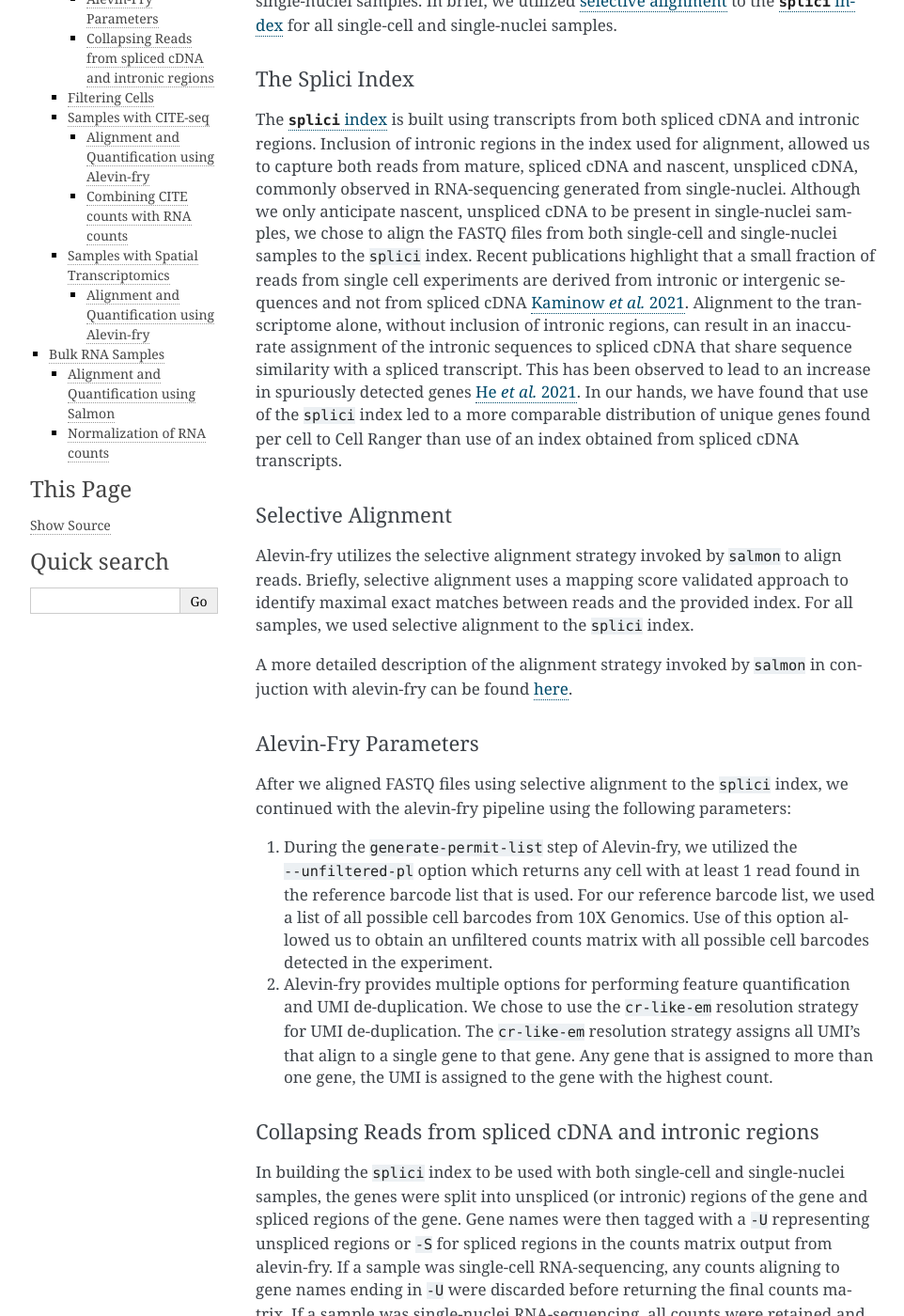
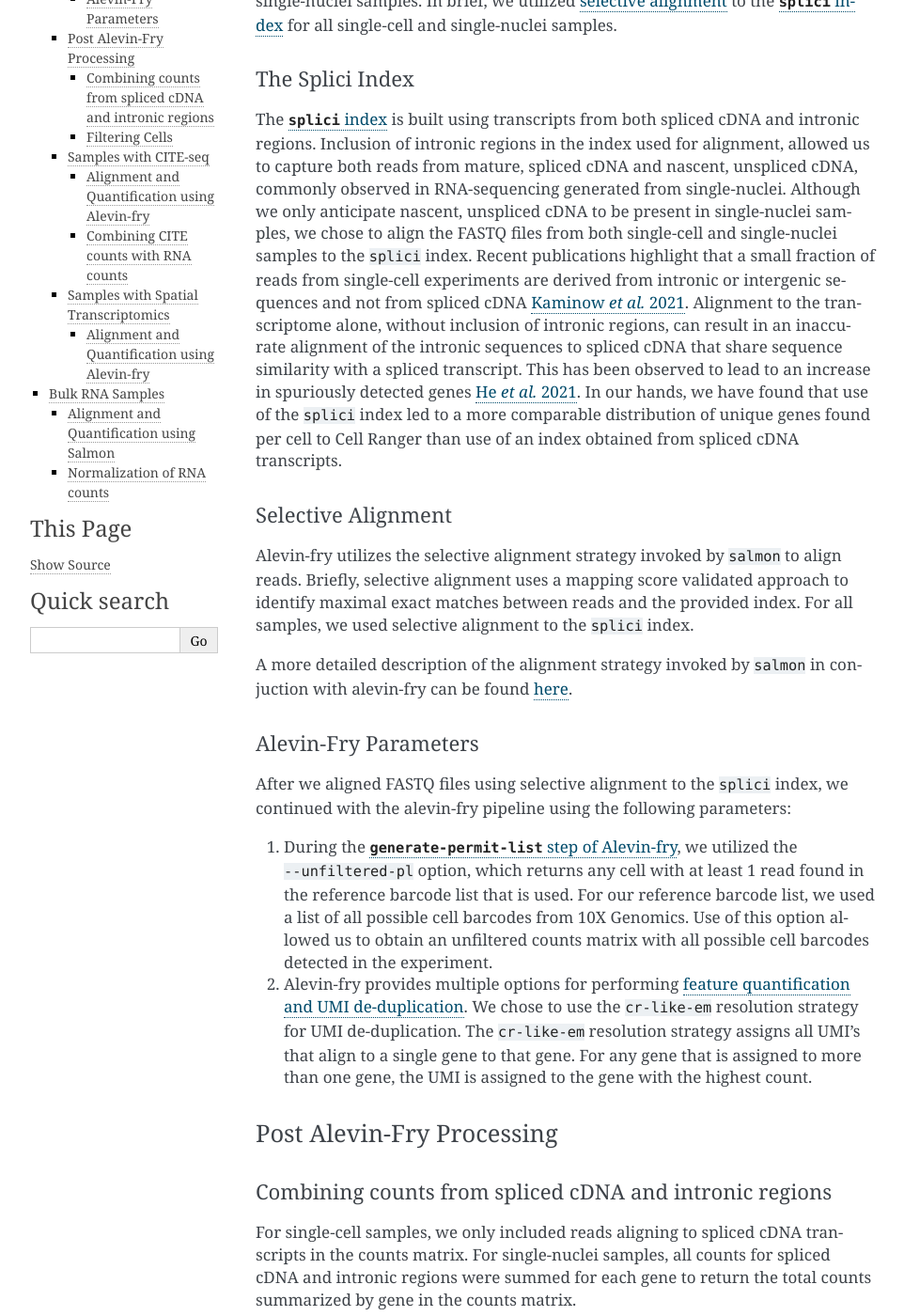
Before and after one commit to DongzeHE/scpca-docs, a Sphinx documentation site: the page built from docs/processing_information.md, in a window 1280 px wide and 1400 px high, scrolled down 274 px. Shown: the whole window at 94% size, without its empty margins (148-1110 px from the left). Built offline with Sphinx 7.4.7, drawn with Linux system fonts in a browser that asks for light colours; some of the changed text lies outside the part shown.

Commit message:
edit combining reads section

```diff
--- a/docs/processing_information.md
+++ b/docs/processing_information.md
@@ -12,8 +12,8 @@ In brief, we utilized [selective alignment](####selective-alignment) to the [`sp
 The [`splici` index](https://combine-lab.github.io/alevin-fry-tutorials/2021/improving-txome-specificity/) is built using transcripts from both spliced cDNA and intronic regions.
 Inclusion of intronic regions in the index used for alignment, allowed us to capture both reads from mature, spliced cDNA and nascent, unspliced cDNA, commonly observed in RNA-sequencing generated from single-nuclei.
 Although we only anticipate nascent, unspliced cDNA to be present in single-nuclei samples, we chose to align the FASTQ files from both single-cell and single-nuclei samples to the `splici` index.
-Recent publications highlight that a small fraction of reads from single cell experiments are derived from intronic or intergenic sequences and not from spliced cDNA [Kaminow _et al._ 2021](https://www.biorxiv.org/content/10.1101/2021.05.05.442755v1.full#sec-5).
-Alignment to the transcriptome alone, without inclusion of intronic regions, can result in an inaccurate assignment of the intronic sequences to spliced cDNA that share sequence similarity with a spliced transcript.
+Recent publications highlight that a small fraction of reads from single-cell experiments are derived from intronic or intergenic sequences and not from spliced cDNA [Kaminow _et al._ 2021](https://www.biorxiv.org/content/10.1101/2021.05.05.442755v1.full#sec-5).
+Alignment to the transcriptome alone, without inclusion of intronic regions, can result in an inaccurate alignment of the intronic sequences to spliced cDNA that share sequence similarity with a spliced transcript.
 This has been observed to lead to an increase in spuriously detected genes [He _et al._ 2021](https://www.biorxiv.org/content/10.1101/2021.06.29.450377v1.full.pdf).
 In our hands, we have found that use of the `splici` index led to a more comparable distribution of unique genes found per cell to Cell Ranger than use of an index obtained from spliced cDNA transcripts.
 
@@ -29,24 +29,23 @@ A more detailed description of the alignment strategy invoked by `salmon` in con
 
 After we aligned FASTQ files using selective alignment to the `splici` index, we continued with the alevin-fry pipeline using the following parameters:
 
-1. During the `generate-permit-list` step of Alevin-fry, we utilized the `--unfiltered-pl` option which returns any cell with at least 1 read found in the reference barcode list that is used.
+1. During the [`generate-permit-list` step of Alevin-fry](https://alevin-fry.readthedocs.io/en/latest/generate_permit_list.html), we utilized the `--unfiltered-pl` option, which returns any cell with at least 1 read found in the reference barcode list that is used.
 For our reference barcode list, we used a list of all possible cell barcodes from 10X Genomics.
 Use of this option allowed us to obtain an unfiltered counts matrix with all possible cell barcodes detected in the experiment.
 
-2. Alevin-fry provides multiple options for performing feature quantification and UMI de-duplication.
+2. Alevin-fry provides multiple options for performing [feature quantification and UMI de-duplication](https://alevin-fry.readthedocs.io/en/latest/quant.html).
 We chose to use the `cr-like-em` resolution strategy for UMI de-duplication.
 The `cr-like-em` resolution strategy assigns all UMI's that align to a single gene to that gene.
-Any gene that is assigned to more than one gene, the UMI is assigned to the gene with the highest count.
+For any gene that is assigned to more than one gene, the UMI is assigned to the gene with the highest count.
 
+### Post Alevin-Fry Processing
 
-#### Collapsing Reads from spliced cDNA and intronic regions
+#### Combining counts from spliced cDNA and intronic regions
 
-In building the `splici` index to be used with both single-cell and single-nuclei samples, the genes were split into unspliced (or intronic) regions of the gene and spliced regions of the gene.
-Gene names were then tagged with a `-U` representing unspliced regions or `-S` for spliced regions in the counts matrix output from alevin-fry.
-If a sample was single-cell RNA-sequencing, any counts aligning to gene names ending in `-U` were discarded before returning the final counts matrix.
-If a sample was single-nuclei RNA-sequencing, all counts were retained and counts for intronic and spliced regions of genes were combined to obtain the total for that gene and return the final counts matrix.
+For single-cell samples, we only included reads aligning to spliced cDNA transcripts in the counts matrix.
+For single-nuclei samples, all counts for spliced cDNA and intronic regions were summed for each gene to return the total counts summarized by gene in the counts matrix.
 
-### Filtering Cells
+#### Filtering Cells
 
 ### Samples with CITE-seq
 
```
